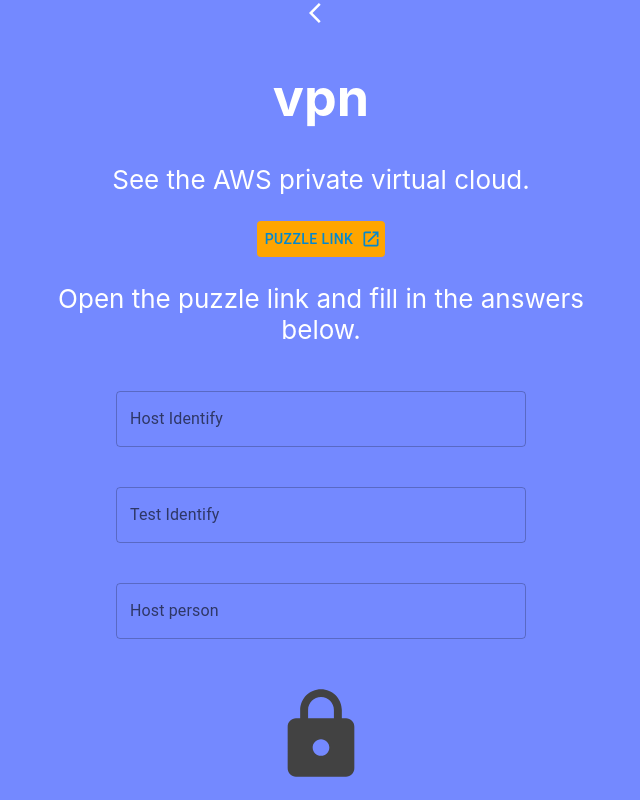
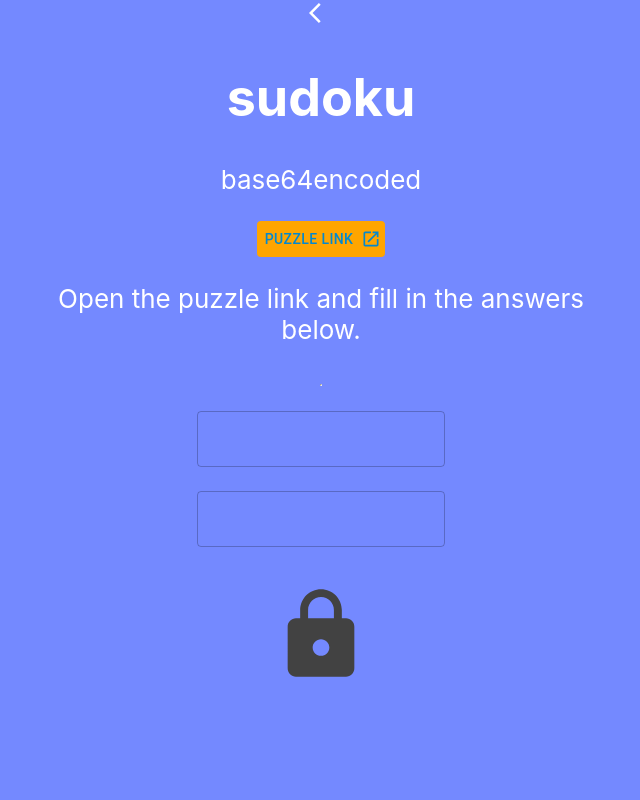
Before and after one commit to b2simms/valentinesday, a React (Create React App) app in the folder web/: page / in a window 1280 px wide. Both pictures are taken after a click on the element 562 px from the left and 150 px from the top of the page. Shown: the whole page, without its empty margins (319-959 px from the left). Built offline with nearby package versions, Linux system fonts and the light colour scheme.

Commit message:
Adding in SingleNumberField component

```diff
--- a/web/public/test1_sudoku.json
+++ b/web/public/test1_sudoku.json
@@ -6,7 +6,23 @@
             "type": "sudoku",
             "link": "S3 hosted public",
             "text": "base64encoded",
-            "answers": []
+            "answers": [
+                {
+                    "label": "Top Left",
+                    "value": "1",
+                    "validationType": "strict"
+                },
+                {
+                    "label": "Top Middle",
+                    "value": "2",
+                    "validationType": "strict"
+                },
+                {
+                    "label": "Top Right",
+                    "value": "3",
+                    "validationType": "strict"
+                }
+            ]
         },
         {
             "type": "<page>",
--- a/web/src/Pages/AnswerForm.js
+++ b/web/src/Pages/AnswerForm.js
@@ -5,6 +5,7 @@
 import { green, grey } from '@mui/material/colors';
 import FuzzySet from 'fuzzyset.js';
 import AnswerField from './AnswerField';
+import SingleNumberField from './SingleNumberField';
 import LockOpenIcon from '@mui/icons-material/LockOpen';
 import LockIcon from '@mui/icons-material/Lock';
 import { useNavigate } from "react-router-dom";
@@ -102,6 +103,41 @@
     setAllCorrect(isCorrect)
   }
 
+  const renderAnswers = (answrs) => {
+    const htmlAnswers = [];
+    // render by type
+    if (puzzle?.type === 'sudoku') {
+      for (let i = 0; i < answrs.length - 1; i++) {
+        const item = answrs[i];
+        if (i % 3 === 0) {
+          htmlAnswers.push(<hr />)
+        }
+        htmlAnswers.push(
+          <div className='spacer' key={item.label + '_' + i}>
+            <SingleNumberField
+              answerKey={i}
+              notifyAnswer={notifyAnswer}
+            />
+          </div>);
+      }
+      return htmlAnswers;
+    } else {
+      for (let i = 0; i < answrs.length - 1; i++) {
+        const item = answrs[i];
+        htmlAnswers.push(
+          <div className='spacer' key={item.label + '_' + i}>
+            <AnswerField
+              label={item.label}
+              answerKey={i}
+              notifyAnswer={notifyAnswer}
+              correct={item}
+            />
+          </div>);
+      }
+      return htmlAnswers;
+    }
+  }
+
   const backButton = () => navigate('/');
 
   return (
@@ -116,16 +152,7 @@
       </p>
       <p>Open the puzzle link and fill in the answer{puzzle?.answers?.length > 1 && `s`} below.</p>
       <div className='Answers'>
-        {puzzle?.answers?.map((item, index) =>
-          <div className='spacer' key={item.label + '_' + index}>
-            <AnswerField
-              label={item.label}
-              answerKey={index}
-              notifyAnswer={notifyAnswer}
-              correct={answers && answers[index]}
-            ></AnswerField>
-          </div>
-        )}
+        {answers && renderAnswers(answers)}
       </div>
       <p>
         {allCorrect ? <LockOpenIcon className='Lock' onClick={openModal} style={{ height: "100px", width: "100px", color: green[500], cursor: 'pointer' }} /> : <LockIcon style={{ height: "100px", width: "100px", color: grey[800] }} />}
--- a/web/src/Pages/Pathway.js
+++ b/web/src/Pages/Pathway.js
@@ -49,7 +49,7 @@
       localStorage.setItem('PUZZLE_COMPLETED_COUNT', 0);
     }
 
-    axios.get('test1_chess.json')
+    axios.get('test1_sudoku.json')
       .then(result => {
         console.log('API data:');
         console.log(result.data);
--- /dev/null
+++ b/web/src/Pages/SingleNumberField.js
@@ -0,0 +1,32 @@
+import React, { useState } from 'react';
+import TextField from '@mui/material/TextField';
+
+export default function SingleNumberField({
+    answerKey,
+    notifyAnswer
+}) {
+    const [value, setValue] = useState(null);
+    const [lastValidValue, setLastValidValue] = useState(null);
+
+    const onChange = (e) => {
+        const re = /^[1-9\b]+$/;
+
+        // if value is not blank, then test the regex
+        if (e.target.value === '' || re.test(e.target.value)) {
+            const singleNumber = e.target.value[e.target.value.length - 1];
+            setValue(singleNumber);
+            setLastValidValue(singleNumber);
+        } else {
+            setValue(lastValidValue ? lastValidValue : '');
+        }
+    }
+
+    return (
+        <TextField
+            name="maxNodeSelectedCount"
+            onChange={onChange}
+            value={value}
+            InputProps={{ inputProps: { min: 1, max: 9 } }}
+        />
+    );
+}
```
